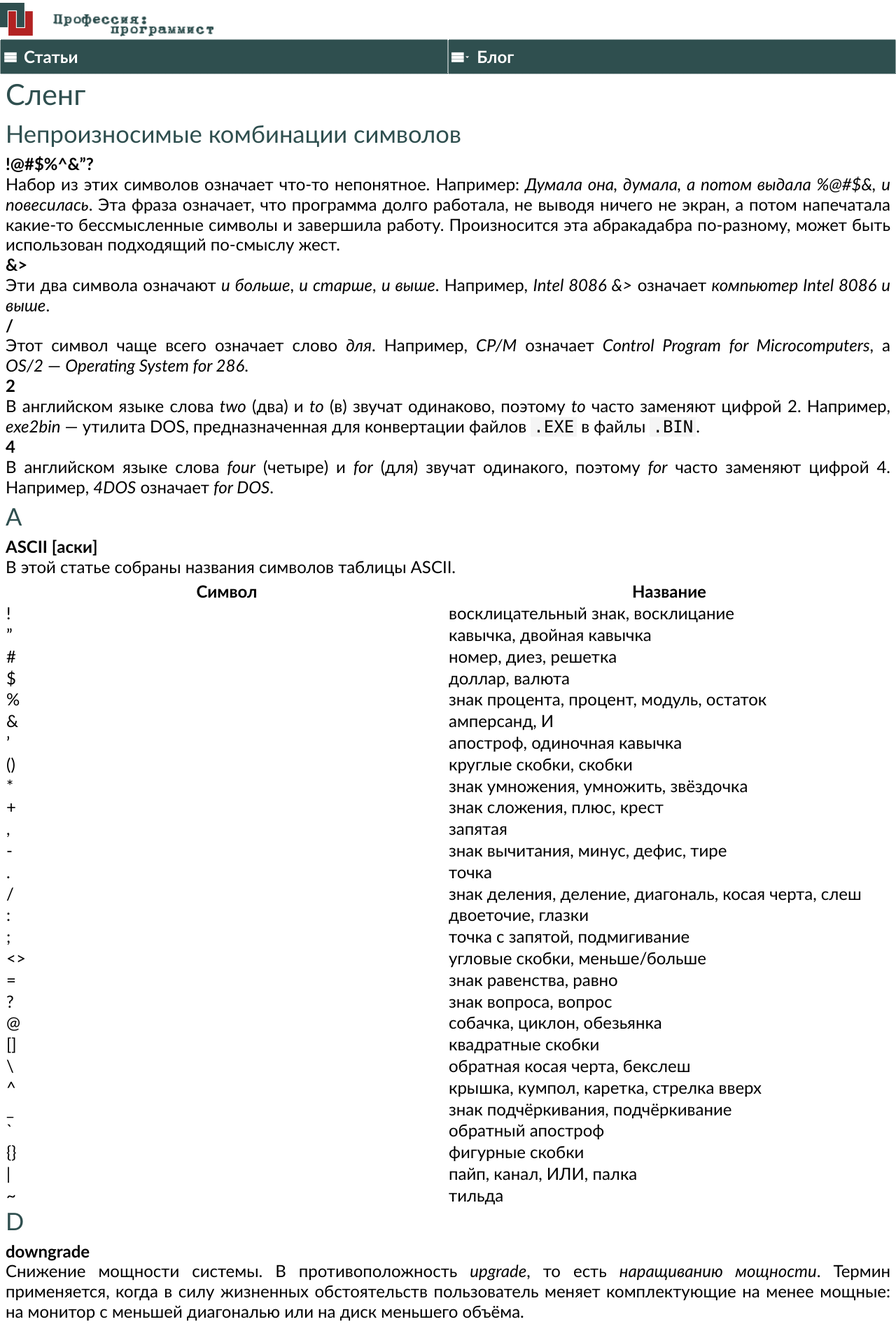
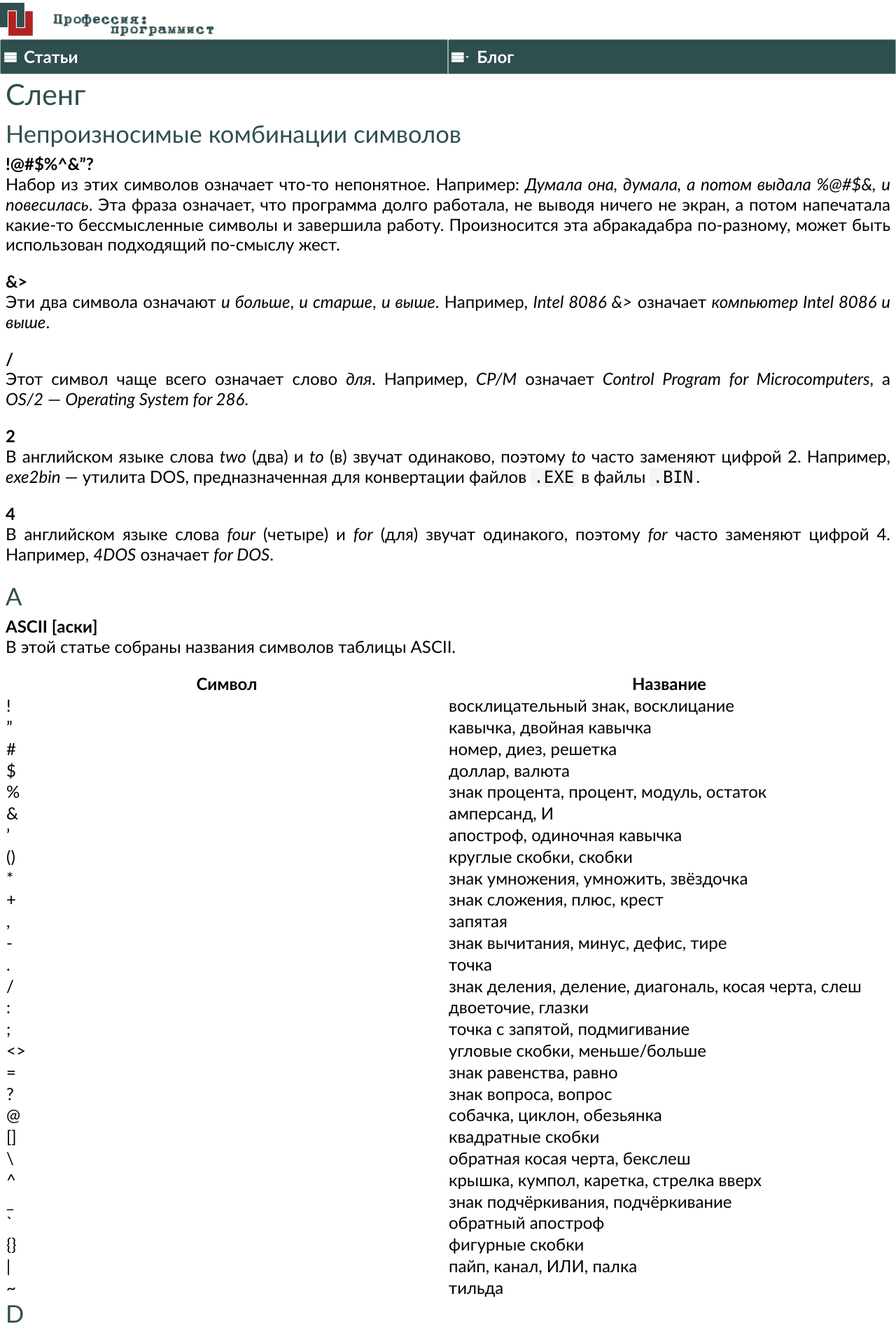
Before and after one commit to markshevchenko/markshevchenko.github.io, a Jekyll site: the page built from articles/slang/2.md, in a window 1280 px wide. Shown: the top 1902 px of the page at 70% size. Built offline with Jekyll 4.4.1, drawn with Linux system fonts in a browser that asks for light colours; some web fonts are replaced; our own code applies the rules of GitHub Pages for plain Markdown files.

Commit message:
Исправил опечатку.

```diff
--- a/_sass/layout.scss
+++ b/_sass/layout.scss
@@ -158,7 +158,7 @@
 article > p,
 article > dl > dd {
   text-align: justify;
-  magin-bottom: 1em;
+  margin-bottom: 1em;
 }
 
 a {
```
